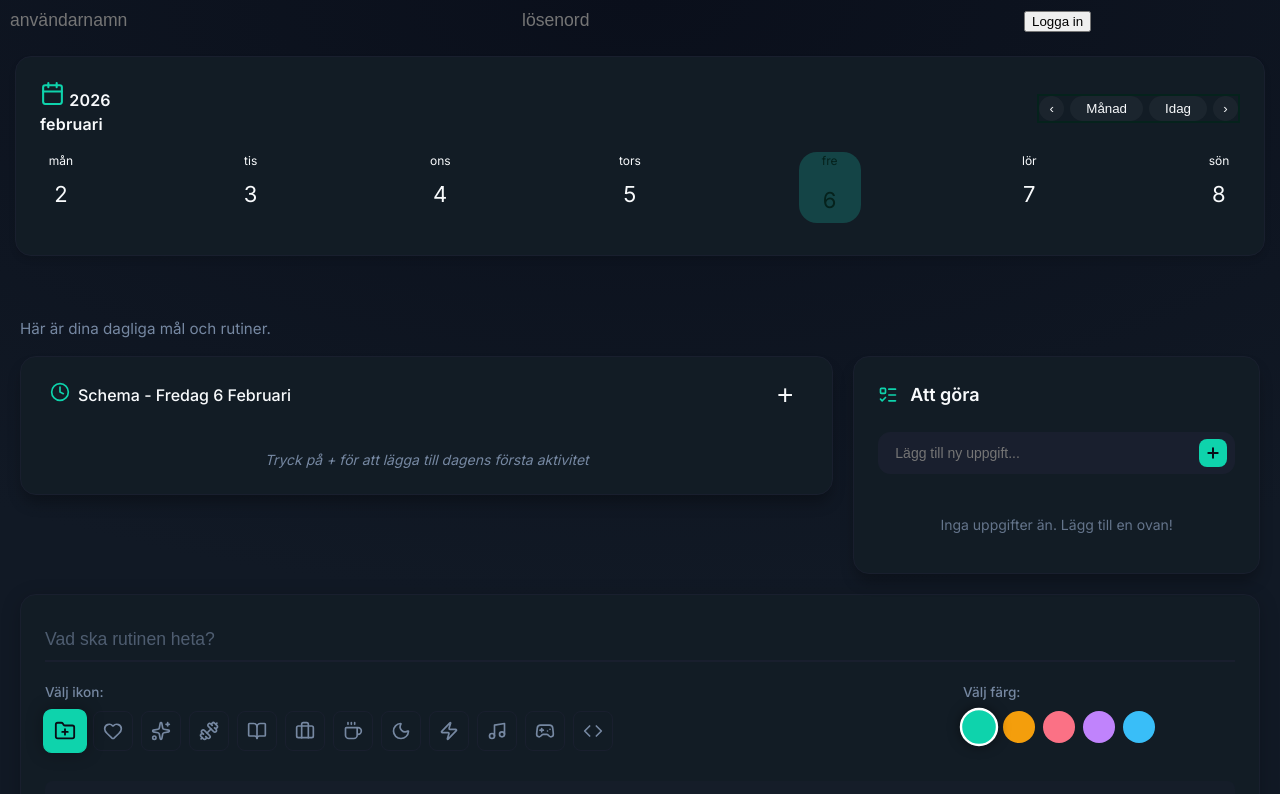
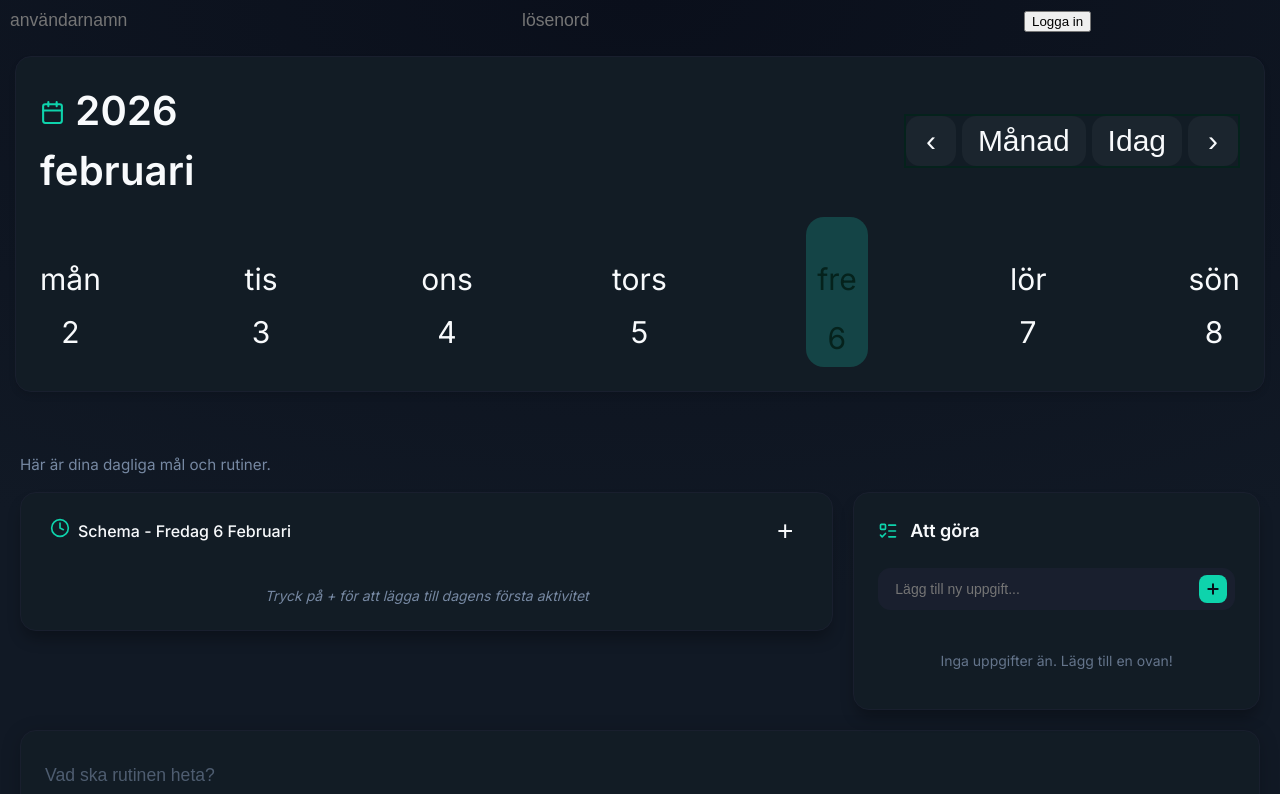
Before and after one commit to agnesvarnlundhotmailcom/productivity-system, a React (Vite) app in the folder productivity-system/: page / in a window 1280 px wide. Shown: the top 794 px of the page. Built offline with nearby package versions, Linux system fonts and the light colour scheme.

Commit message:
gjorde css responsiv till ipad mini

```diff
--- a/productivity-system/src/components/Calendar/Calendar.css
+++ b/productivity-system/src/components/Calendar/Calendar.css
@@ -68,6 +68,7 @@
   gap: 6px;
   border: #05221c 2px solid;
   justify-content: end;
+
 }
 
 .iconBtn{
@@ -209,5 +210,52 @@
 
 @media (min-width: 700px){
 
+  /* * {
+    border: red solid
+    border:#0ed3ac 2px solid;
+  } */
+
+  .iconBtn{
+    width: 50px;
+    height: 50px;
+    font-size: 30px;
+  }
+
+  .pillBtn{
+    height: 50px;
+    font-size: 30px;
+
+  }
+
+/* VECKOVY */
+.dow{
+  font-size: 30px;
+  margin-top: 40px;
 
 }
+.dow.isMuted{ color: var(--muted2); }
+
+.dom{
+  font-size: 30px;
+  letter-spacing: 0.2px;
+}
+
+
+
+/* MÅNADSVY */
+.cardTitle, .cardTitleYear{
+  font-size: 40px;
+}
+
+/* storlek på veckodagar */
+.monthDowCell {
+  margin-top: 40px;
+  font-size: 30px;
+}
+/* storlek på datum */
+.monthCell {
+  font-size: 30px;
+}
+
+
+}
```
